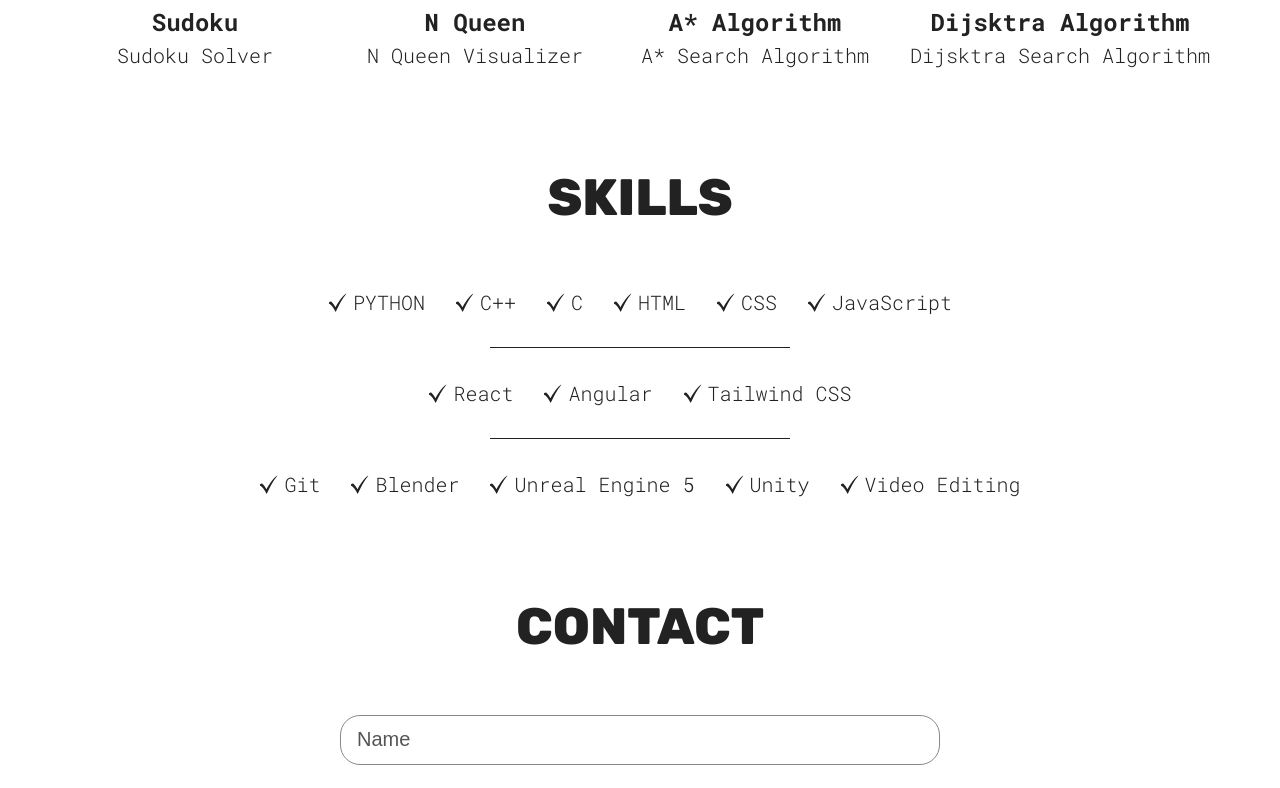
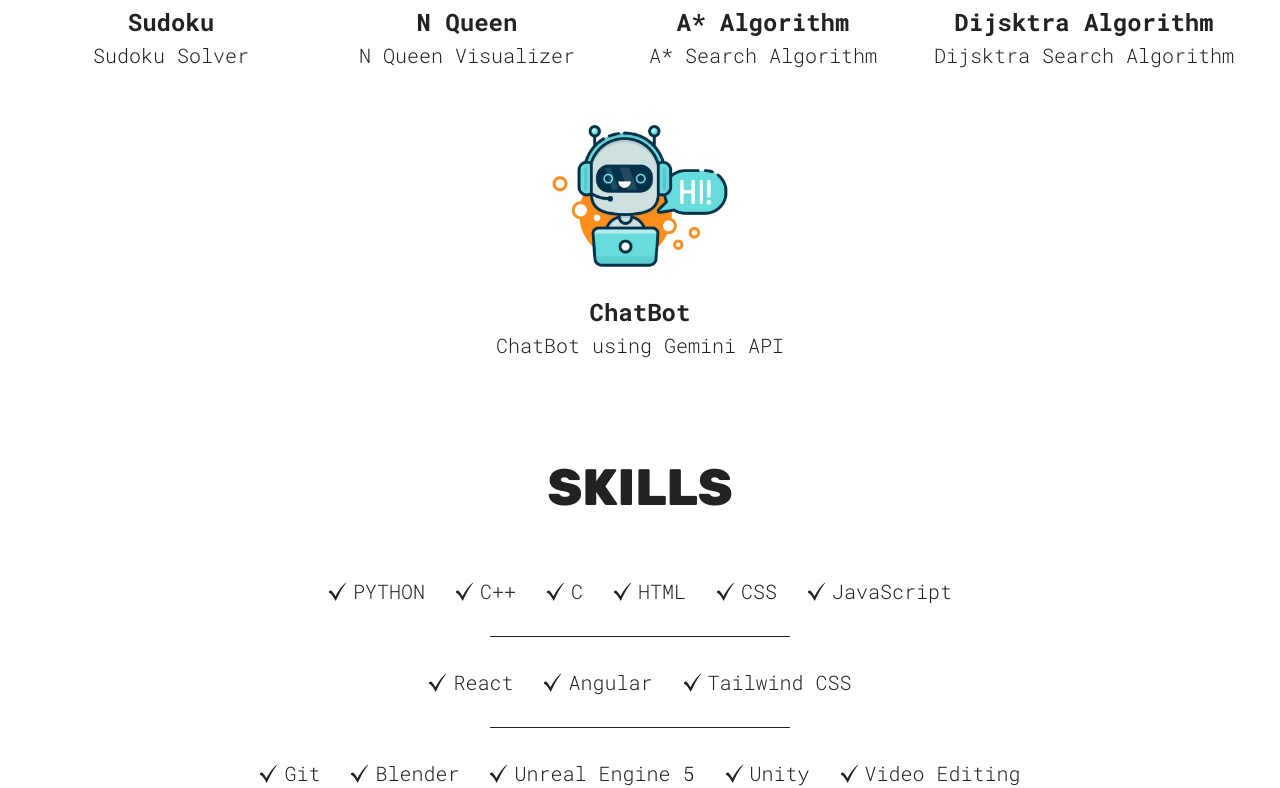
Before and after one commit to SaatvikSS/Saatvik-Shashank-Shrivastava, a React (Vite) app: page / in a window 1280 px wide. Shown: the part 1268-2056 px from the top of the page. Built offline with nearby package versions, Linux system fonts and the light colour scheme.

Commit message:
Update Projects.jsx

```diff
--- a/src/sections/Projects/Projects.jsx
+++ b/src/sections/Projects/Projects.jsx
@@ -6,6 +6,7 @@ import fitLift from '../../assets/fitlift.png';
 import ProjectCard from '../../common/ProjectCard';
 import astar from '../../assets/A*.png';
 import dijsktra from '../../assets/Dijsktra.png';
+import chatbot from '../../assets/chatbot.jpg';
 
 function Projects() {
   return (
@@ -36,6 +37,12 @@ function Projects() {
           h3="Dijsktra Algorithm"
           p="Dijsktra Search Algorithm"
         />
+        <ProjectCard
+          src={chatbot}
+          link="https://github.com/SaatvikSS/ChatBot-using-Gemini-API"
+          h3="ChatBot"
+          p="ChatBot using Gemini API"
+        />
       </div>
     </section>
   );
```
